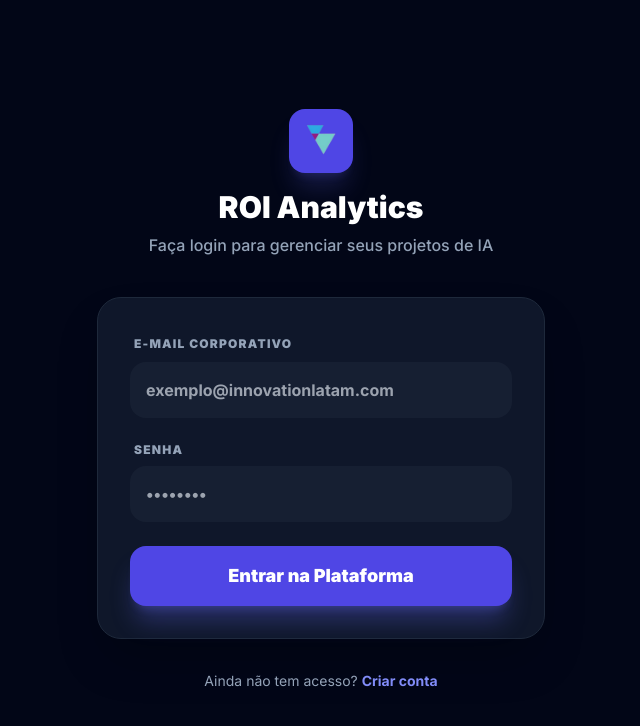
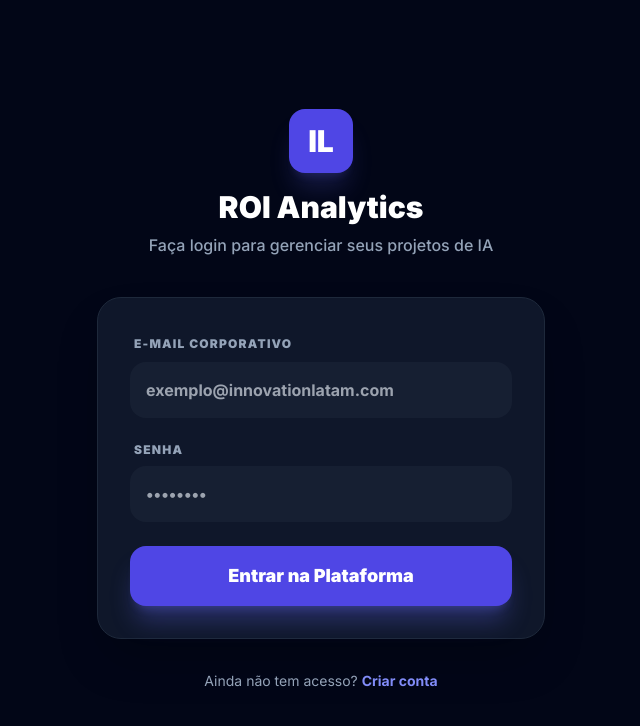
Before and after one commit to andersoninnovationlatam/dashboard-roi-v4, a React (Vite) app: page /#/login in a window 1280 px wide. Shown: the top 726 px of the page, without its empty margins (319-959 px from the left). Built offline with nearby package versions, Linux system fonts and the light colour scheme; no server answers.

Commit message:
v0.1.2 ajustes login e sidebar

```diff
--- a/components/Sidebar.tsx
+++ b/components/Sidebar.tsx
@@ -48,7 +48,7 @@ const Sidebar: React.FC<SidebarProps> = ({ isOpen, onToggle }) => {
             </svg>
           </button>
 
-          <div className="w-10 h-10 bg-indigo-600 rounded-xl flex items-center justify-center font-black text-xl shadow-lg shadow-indigo-500/20 transition-transform hover:scale-105 cursor-pointer flex-shrink-0"><img src="/InnovationLatam300-removebg-preview.png" alt="Innovation Latam" className="w-full h-full object-contain" /></div>
+          <div className="w-10 h-10 bg-indigo-600 rounded-xl flex items-center justify-center font-black text-xl shadow-lg shadow-indigo-500/20 transition-transform hover:scale-105 cursor-pointer flex-shrink-0">IL</div>
           {isOpen && (
             <div className="overflow-hidden">
               <h1 className="font-black text-lg leading-tight tracking-tight whitespace-nowrap">ROI Analytics</h1>
--- a/pages/Login.tsx
+++ b/pages/Login.tsx
@@ -31,7 +31,7 @@ const Login: React.FC = () => {
       <div className="max-w-md w-full">
         <div className="text-center mb-10">
           <div className="inline-flex items-center justify-center w-16 h-16 bg-indigo-600 rounded-2xl shadow-xl shadow-indigo-500/20 mb-4 text-white font-black text-3xl">
-            <img src="/InnovationLatam300-removebg-preview.png" alt="Innovation Latam" className="w-full h-full object-contain" />
+            IL
           </div>
           <h1 className="text-3xl font-black text-slate-900 dark:text-white">ROI Analytics</h1>
           <p className="text-slate-500 dark:text-slate-400 mt-2 font-medium">Faça login para gerenciar seus projetos de IA</p>
```
